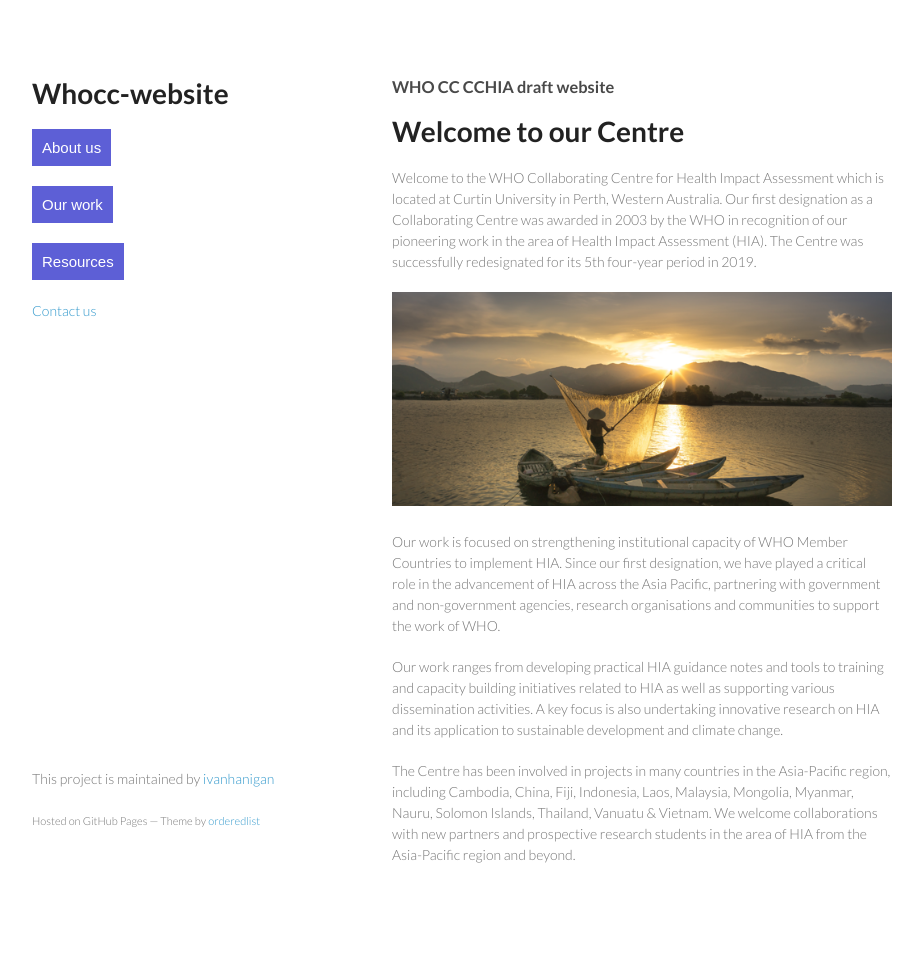
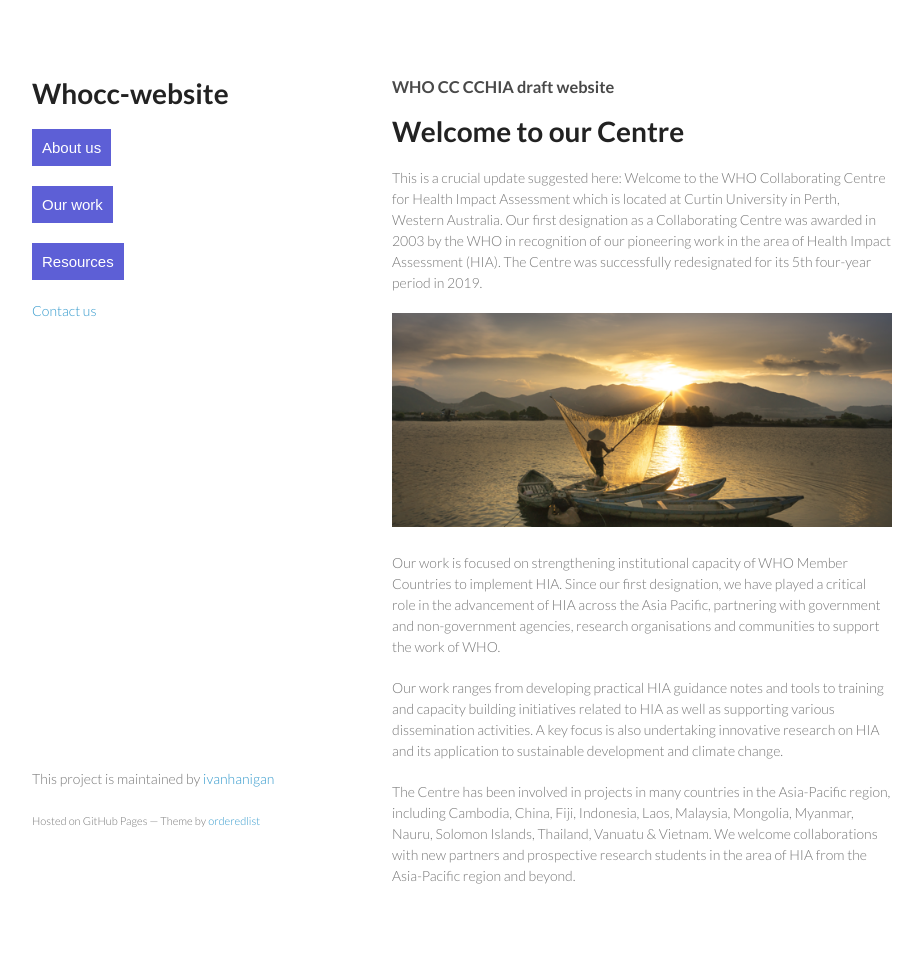
Before and after one commit to ivanhanigan/whocc-cchia-draft-website, a Jekyll site: the page built from index.md, in a window 1280 px wide. Shown: the whole page, without its empty margins (178-1101 px from the left). Built offline with Jekyll 4.4.1, drawn with Linux system fonts in a browser that asks for light colours; before the commit the page ends 935 px from its top, so only the background shows below that.

Commit message:
Update index.md
foobar

```diff
--- a/index.md
+++ b/index.md
@@ -6,7 +6,7 @@ title: WHO CC CCHIA draft website
 
 # Welcome to our Centre
 
-Welcome to the WHO Collaborating Centre for Health Impact Assessment which is located at Curtin University in Perth, Western Australia. Our first designation as a Collaborating Centre was awarded in 2003 by the WHO in recognition of our pioneering work in the area of Health Impact Assessment (HIA). The Centre was successfully redesignated for its 5th four-year period in 2019.
+This is a crucial update suggested here: Welcome to the WHO Collaborating Centre for Health Impact Assessment which is located at Curtin University in Perth, Western Australia. Our first designation as a Collaborating Centre was awarded in 2003 by the WHO in recognition of our pioneering work in the area of Health Impact Assessment (HIA). The Centre was successfully redesignated for its 5th four-year period in 2019.
 
 ![pic-viet](/images/pic-viet-620x417_v2.png)
 
```
